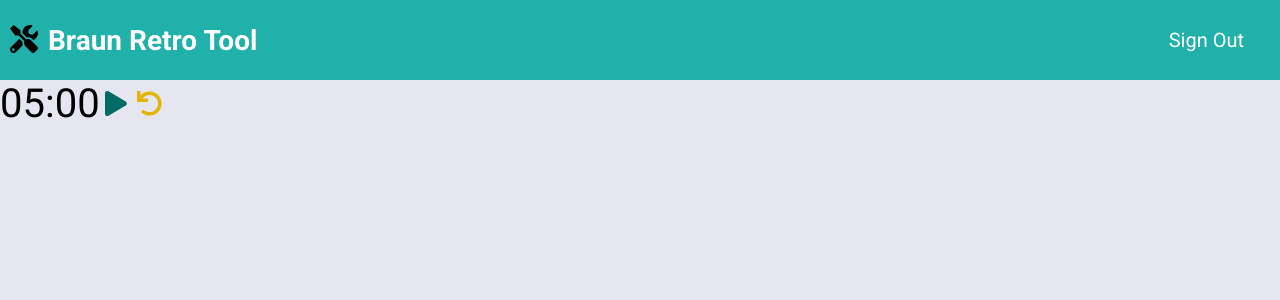
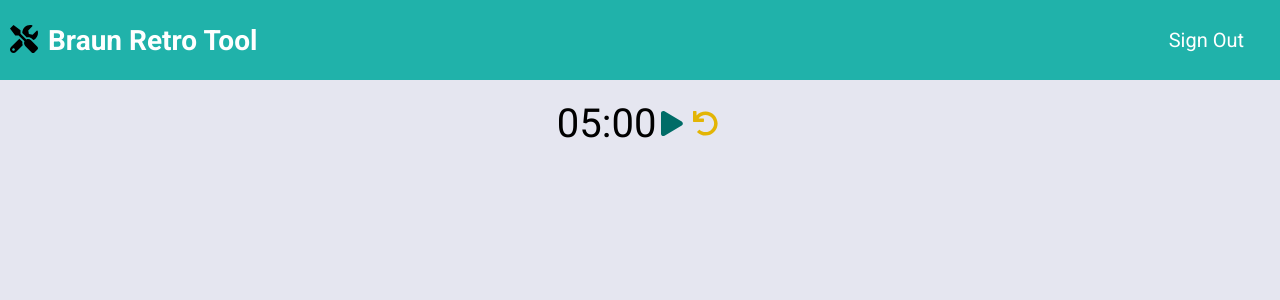
Before and after one commit to matheusbraun/braun-retro-tool-ui, a React (Create React App) app: page /session/1 in a window 1280 px wide. Shown: the top 300 px of the page. Built offline with nearby package versions, Linux system fonts and the light colour scheme; sample sign-in values are in the browser's storage.

Commit message:
feat: adding session header with center aligned timer

```diff
--- a/src/pages/Session/index.tsx
+++ b/src/pages/Session/index.tsx
@@ -2,8 +2,14 @@ import React, { memo } from 'react';
 
 import Timer from '../../components/Timer';
 
+import './styles.css';
+
 const Session: React.FC = () => {
-  return <Timer />;
+  return (
+    <div className="session-header">
+      <Timer />
+    </div>
+  );
 };
 
 export default memo(Session);
--- /dev/null
+++ b/src/pages/Session/styles.css
@@ -0,0 +1,6 @@
+.session-header {
+  display: flex;
+  flex-direction: row;
+  justify-content: center;
+  margin-top: 20px;
+}
```
